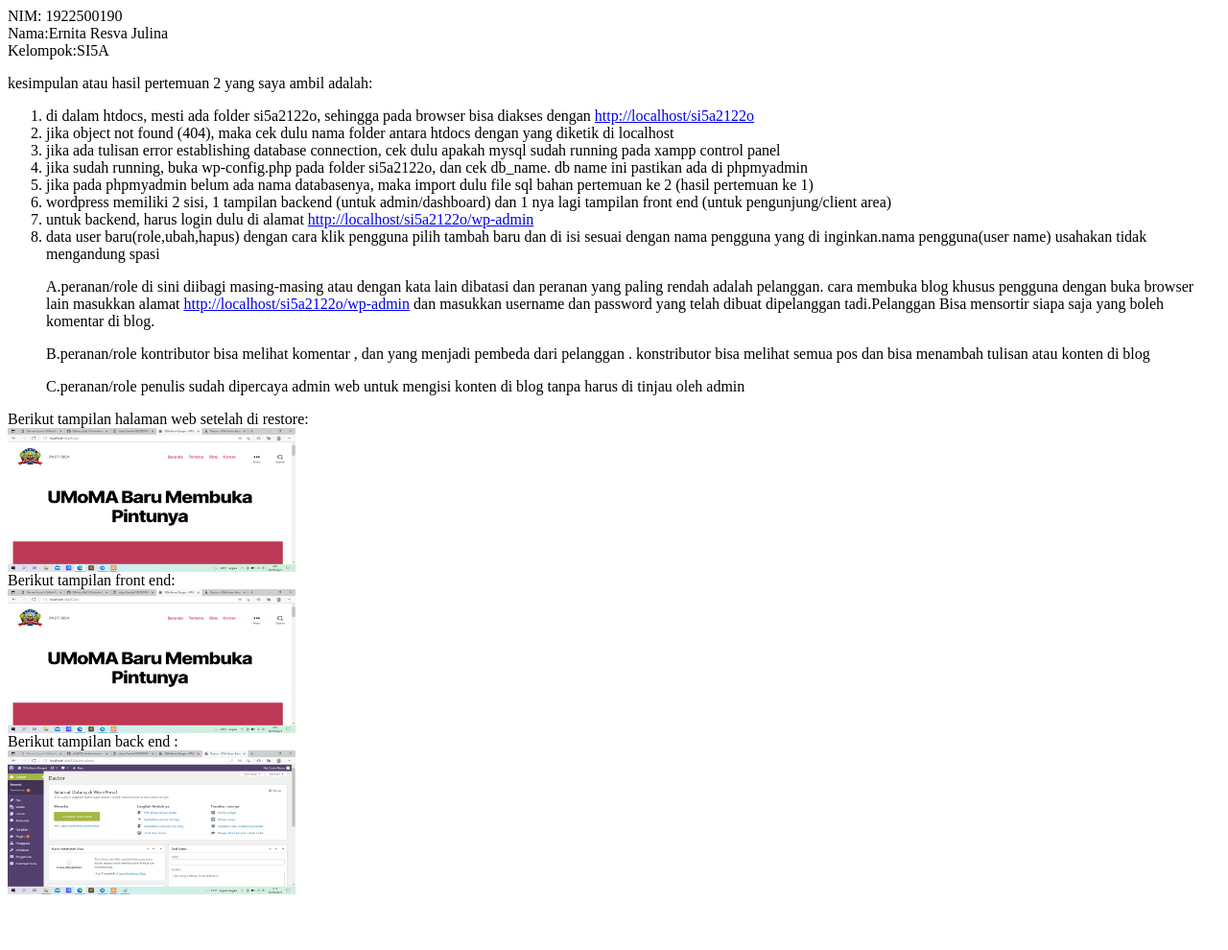
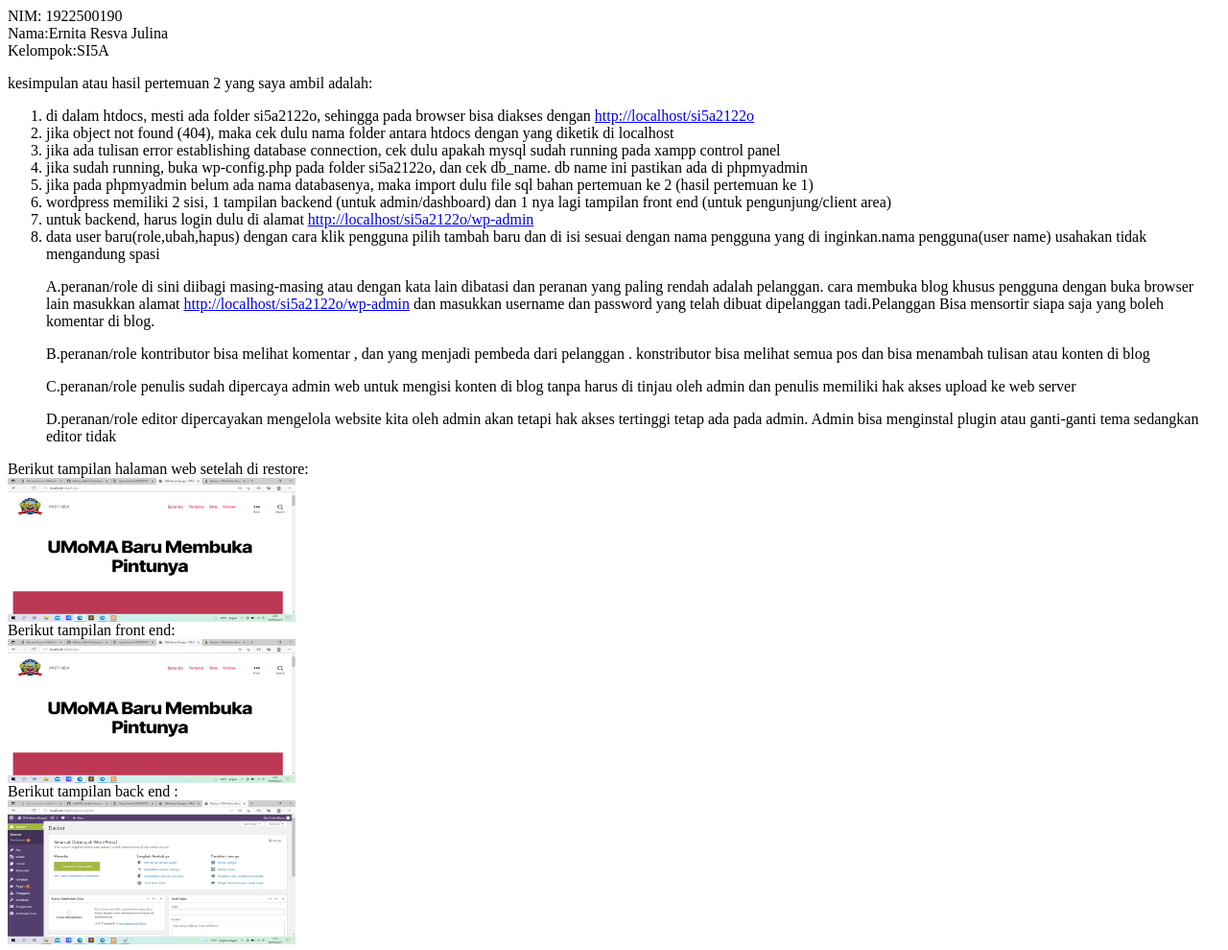
Before and after one commit to ernita1922500190/si5a2122o, a plain HTML site: page 2/index.html in a window 1280 px wide. Shown: the whole page at 96% size. Before the commit the page ends 940 px from the top, so only its background shows below. Drawn offline with Linux system fonts and the light colour scheme.

Commit message:
Update index.html

```diff
--- a/2/index.html
+++ b/2/index.html
@@ -15,7 +15,8 @@ Kelompok:SI5A<br>
   <li>data user baru(role,ubah,hapus) dengan cara klik pengguna pilih tambah baru dan di isi sesuai dengan nama pengguna yang di inginkan.nama pengguna(user name) usahakan tidak mengandung spasi</li>
   <p>A.peranan/role di sini diibagi masing-masing atau dengan kata lain dibatasi dan peranan yang paling rendah adalah pelanggan. cara membuka blog khusus pengguna dengan  buka browser lain masukkan alamat <a href="http://localhost/si5a2122o/wp-admin" target="_blank">http://localhost/si5a2122o/wp-admin</a> dan masukkan username dan password yang telah dibuat dipelanggan tadi.Pelanggan Bisa mensortir siapa saja yang boleh komentar di blog. </p>
   <p>B.peranan/role kontributor bisa melihat komentar , dan yang menjadi pembeda dari pelanggan . konstributor bisa melihat semua pos dan  bisa menambah tulisan atau konten di blog</p>
-  <p>C.peranan/role penulis sudah dipercaya admin web untuk mengisi konten di blog tanpa harus di tinjau oleh admin</p>
+  <p>C.peranan/role penulis sudah dipercaya admin web untuk mengisi konten di blog tanpa harus di tinjau oleh admin dan penulis memiliki hak akses upload ke web server</p>
+  <p>D.peranan/role editor dipercayakan mengelola website kita oleh admin akan tetapi hak akses tertinggi tetap ada pada admin. Admin bisa menginstal plugin atau ganti-ganti tema sedangkan editor tidak</p>
 
 </ol>
 
```
